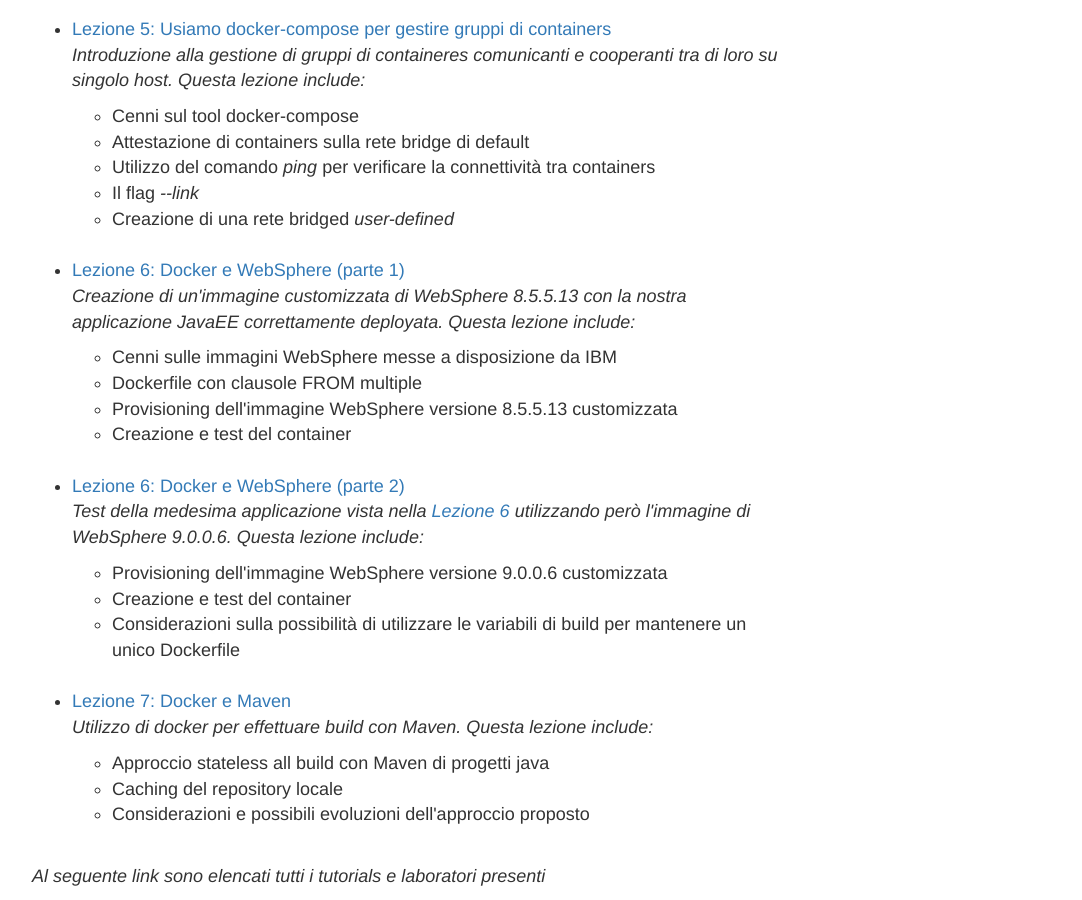
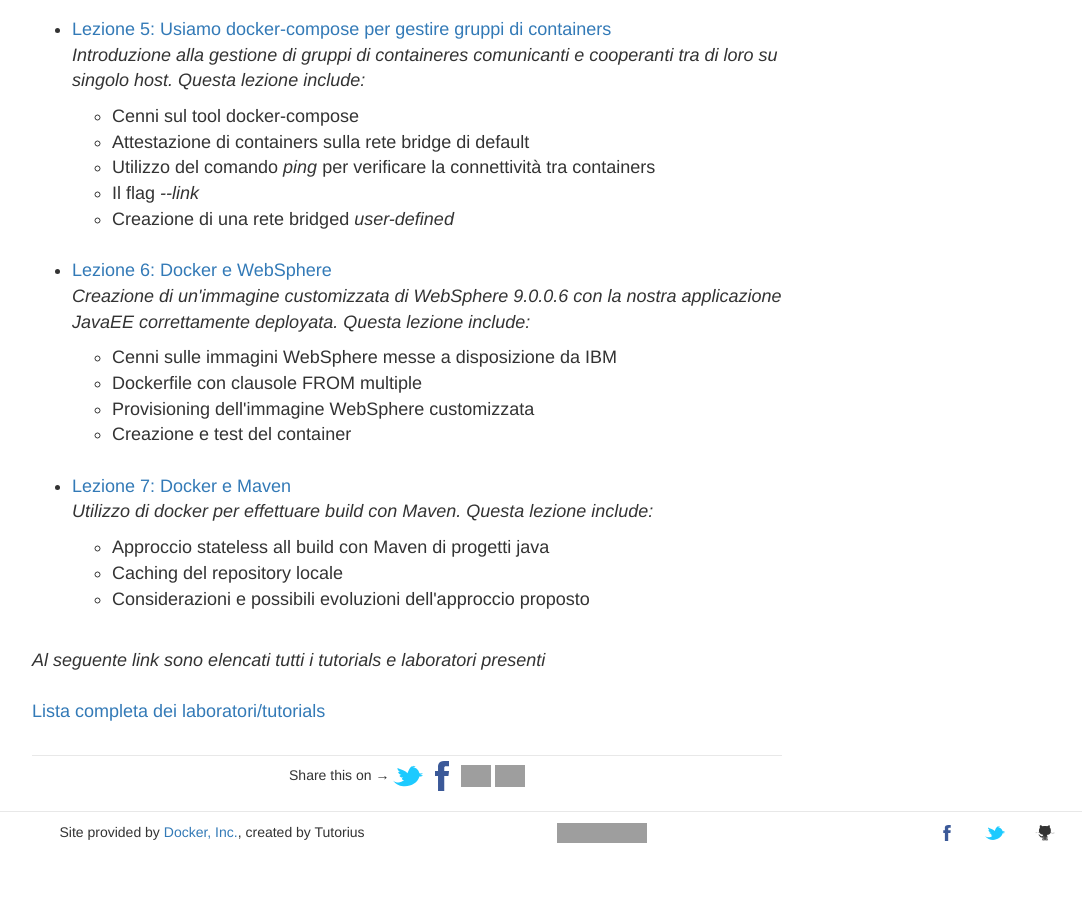
Before and after one commit to mzambrini/classe-virtuale-docker, a Jekyll site: the page built from index.html, in a window 1280 px wide and 900 px high, scrolled down 1285 px. Shown: the whole window, without its empty margins (38-1120 px from the left). Built offline with Jekyll 4.4.1, drawn with Linux system fonts in a browser that asks for light colours; nearby versions of some CDN libraries; the list of posts is cut into pages by our own code; after the commit the page ends 2138 px from its top, so only the background shows below that; grey boxes are pictures that could not be loaded.

Commit message:
Adeguato a modifiche IBM (cancellazione immagini 8.5.5.x)

```diff
--- a/_posts/2018-12-07-tutorial-websphere8.markdown
+++ b/_posts/2018-12-07-tutorial-websphere8.markdown
@@ -1,6 +1,6 @@
 ---
 layout: post
-title:  "WebSphere tutorial - Usiamo docker per le nostre applicazioni WebSphere (parte 1)"
+title:  "WebSphere tutorial - Usiamo docker per le nostre applicazioni WebSphere"
 date:   2018-11-19
 author: "@mzambrini"
 tags: [beginner, linux, operations, developer]
--- a/index.html
+++ b/index.html
@@ -57,20 +57,13 @@
         <li>Il flag <em>--link</em></li>
         <li>Creazione di una rete bridged <em>user-defined</em></li>
       </ul><br/>
-      <li><a href="/tutorial-websphere8">Lezione 6: Docker e WebSphere (parte 1)</a></li>
-      <p><em>Creazione di un'immagine customizzata di WebSphere 8.5.5.13 con la nostra applicazione JavaEE correttamente deployata. Questa lezione include:</em></p>
+      <li><a href="/tutorial-websphere9">Lezione 6: Docker e WebSphere</a></li>
+      <p><em>Creazione di un'immagine customizzata di WebSphere 9.0.0.6 con la nostra applicazione JavaEE correttamente deployata. Questa lezione include:</em></p>
       <ul>
         <li>Cenni sulle immagini WebSphere messe a disposizione da IBM</li>
         <li>Dockerfile con clausole FROM multiple</li>
-        <li>Provisioning dell'immagine WebSphere versione 8.5.5.13 customizzata</li>
+        <li>Provisioning dell'immagine WebSphere customizzata</li>
         <li>Creazione e test del container</em></li>
-      </ul><br/>
-      <li><a href="/tutorial-websphere9">Lezione 6: Docker e WebSphere (parte 2) </a></li>
-      <p><em>Test della medesima applicazione vista nella <a href="/tutorial-websphere8">Lezione 6</a> utilizzando però l'immagine di WebSphere 9.0.0.6. Questa lezione include:</em></p>
-      <ul>
-        <li>Provisioning dell'immagine WebSphere versione 9.0.0.6 customizzata</li>
-        <li>Creazione e test del container</em></li>
-        <li>Considerazioni sulla possibilità di utilizzare le variabili di build per mantenere un unico Dockerfile</em></li>
       </ul><br/>
       <li><a href="/tutorial-maven">Lezione 7: Docker e Maven</a></li>
       <p><em>Utilizzo di docker per effettuare build con Maven. Questa lezione include:</em></p>
```
Also changed, not shown: _posts/2018-12-07-tutorial-websphere9.markdown (+5 -7 lines).
